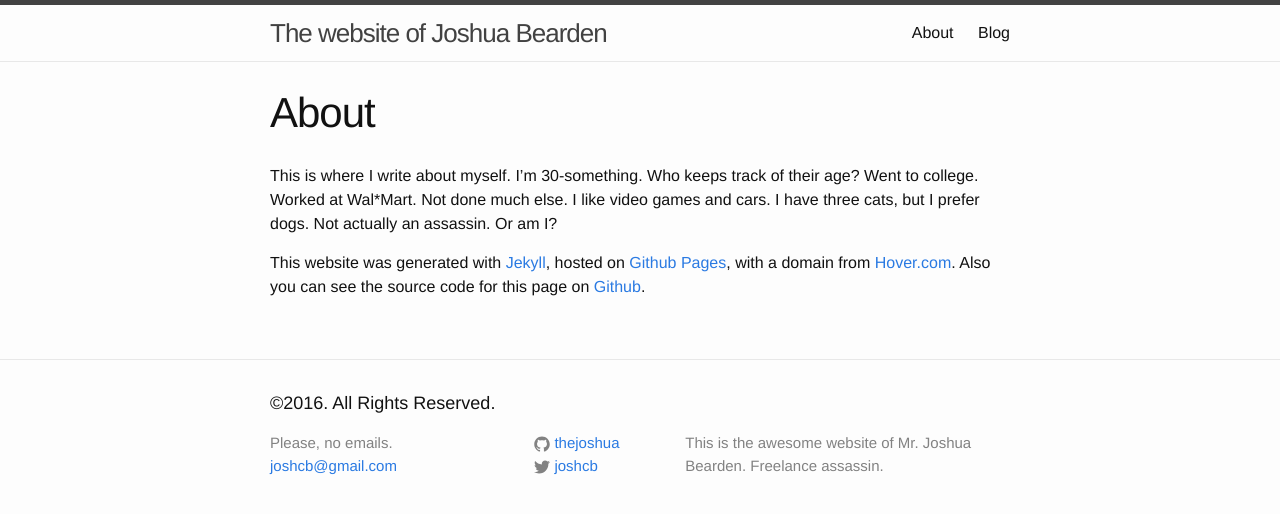
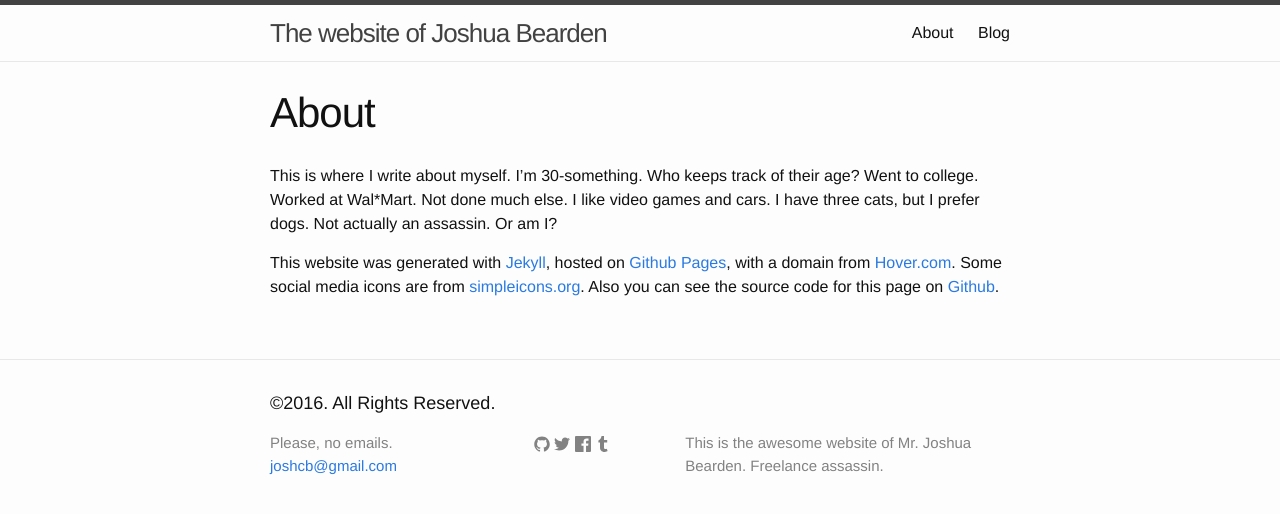
Before and after one commit to thejoshua/thejoshua.github.io, a Jekyll site: the page built from about.md, in a window 1280 px wide. Shown: the top 514 px of the page. Built offline with Jekyll 4.4.1, drawn with Linux system fonts in a browser that asks for light colours.

Commit message:
icons for social media links

```diff
--- a/_config.yml
+++ b/_config.yml
@@ -15,6 +15,8 @@ baseurl: "" # the subpath of your site, e.g. /blog
 url: "http://joshuacb.com" # the base hostname & protocol for your site
 twitter_username: joshcb
 github_username:  thejoshua
+facebook_username: joshuaholiday
+tumblr_username:  joshuagator
 
 # Build settings
 markdown: kramdown
--- a/_includes/footer.html
+++ b/_includes/footer.html
@@ -17,12 +17,18 @@
           {% if site.github_username %}
           <li>
             {% include icon-github.html username=site.github_username %}
-          </li>
           {% endif %}
 
           {% if site.twitter_username %}
-          <li>
             {% include icon-twitter.html username=site.twitter_username %}
+          {% endif %}
+
+          {% if site.facebook_username %}
+            {% include icon-facebook.html username=site.facebook_username %}
+          {% endif %}
+
+          {% if site.tumblr_username %}
+            {% include icon-tumblr.html username=site.tumblr_username %}
           </li>
           {% endif %}
         </ul>
--- /dev/null
+++ b/_includes/icon-facebook.html
@@ -0,0 +1 @@
+<a href="https://facebook.com/{{ include.username }}"><span class="icon icon--facebook">{% include icon-facebook.svg %}</span></a>
--- a/_includes/icon-github.html
+++ b/_includes/icon-github.html
@@ -1 +1 @@
-<a href="https://github.com/{{ include.username }}"><span class="icon icon--github">{% include icon-github.svg %}</span><span class="username">{{ include.username }}</span></a>
+<a href="https://github.com/{{ include.username }}"><span class="icon icon--github">{% include icon-github.svg %}</span></a>
--- /dev/null
+++ b/_includes/icon-tumblr.html
@@ -0,0 +1 @@
+<a href="http://{{ include.username }}.tumblr.com"><span class="icon icon--tumblr">{% include icon-tumblr.svg %}</span></a>
--- a/_includes/icon-twitter.html
+++ b/_includes/icon-twitter.html
@@ -1 +1 @@
-<a href="https://twitter.com/{{ include.username }}"><span class="icon icon--twitter">{% include icon-twitter.svg %}</span><span class="username">{{ include.username }}</span></a>
+<a href="https://twitter.com/{{ include.username }}"><span class="icon icon--twitter">{% include icon-twitter.svg %}</span></a>
--- a/about.md
+++ b/about.md
@@ -6,4 +6,4 @@ permalink: /about/
 
 This is where I write about myself. I'm 30-something. Who keeps track of their age? Went to college. Worked at Wal*Mart. Not done much else. I like video games and cars. I have three cats, but I prefer dogs. Not actually an assassin. Or am I?
 
-This website was generated with [Jekyll](http://jekyllrb.com), hosted on [Github Pages](http://pages.github.com), with a domain from [Hover.com](http://www.hover.com). Also you can see the source code for this page on [Github](https://github.com/thejoshua/thejoshua.github.io).
+This website was generated with [Jekyll](http://jekyllrb.com), hosted on [Github Pages](http://pages.github.com), with a domain from [Hover.com](http://www.hover.com). Some social media icons are from [simpleicons.org](http://simpleicons.org). Also you can see the source code for this page on [Github](https://github.com/thejoshua/thejoshua.github.io).
```
Also changed, not shown: _includes/icon-amazon.svg (added), _includes/icon-ebay.svg (added), _includes/icon-facebook.svg (added), _includes/icon-googleplus.svg (added), _includes/icon-instagram.svg (added), _includes/icon-playstation.svg (added), _includes/icon-slack.svg (added), _includes/icon-steam.svg (added), _includes/icon-tumblr.svg (added), _includes/icon-xbox.svg (added), _includes/icon-youtube.svg (added).
